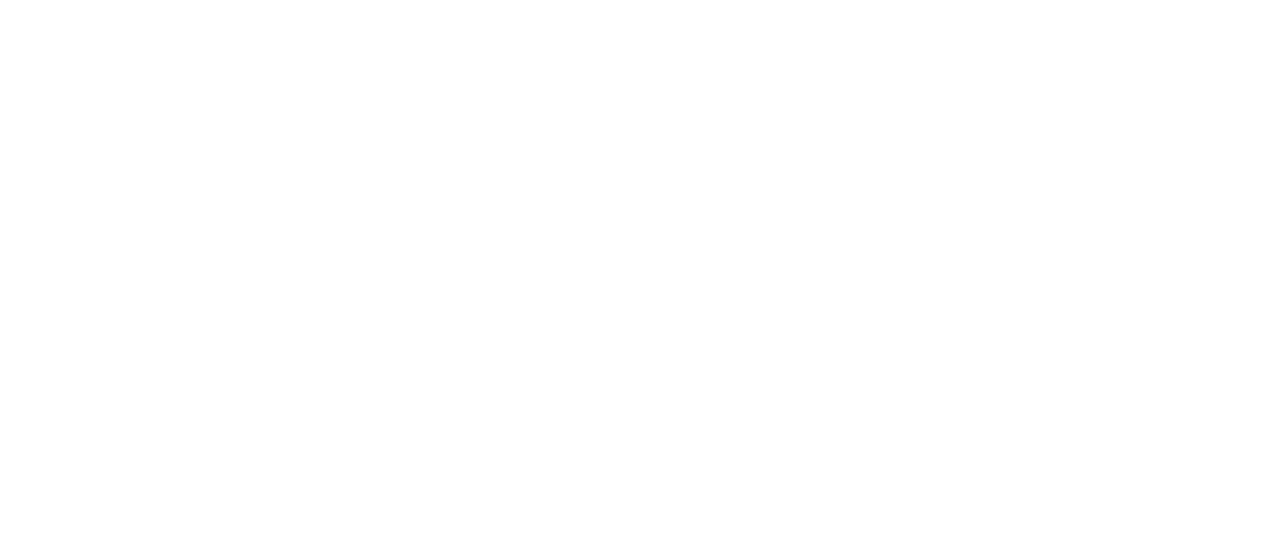
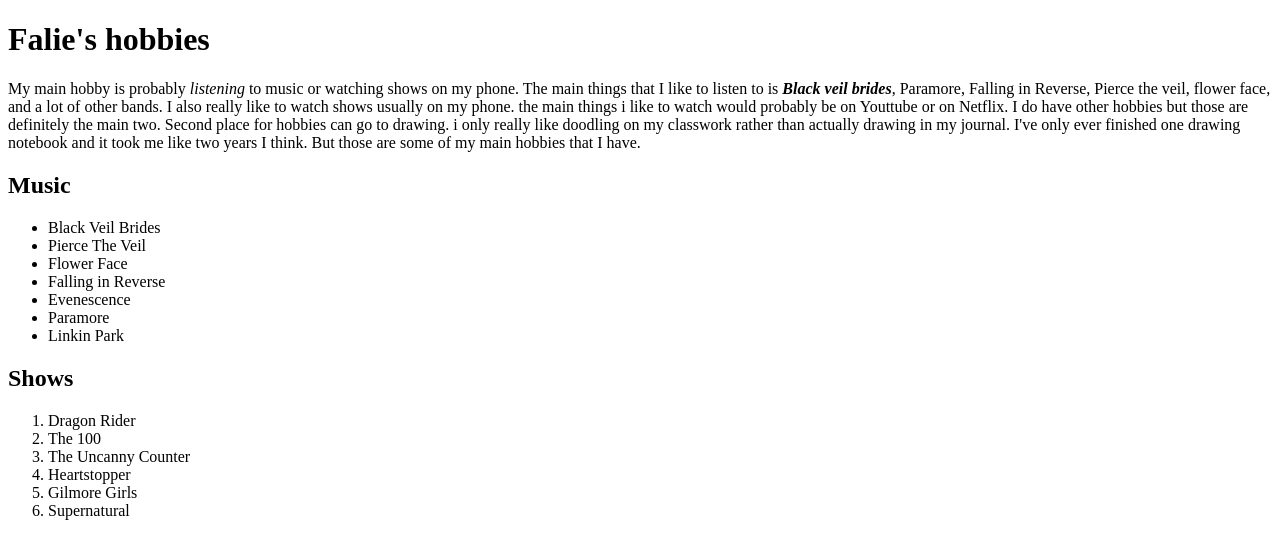
Before and after one commit to Valb0nes/html-practice, a plain HTML site: page index.html in a window 1280 px wide. Drawn offline with Linux system fonts and the light colour scheme.

Commit message:
added an unordered list and an ordered list  and a body paragraph

```diff
--- a/index.html
+++ b/index.html
@@ -6,6 +6,28 @@
     <title>Falie's favorite things</title>
 </head>
 <body>
+    <h1>Falie's hobbies</h1>
+  <p>My main hobby is probably <em>listening</em> to music or watching shows on my phone. The main things that I like to listen to is <em><strong>Black veil brides</strong></em>, Paramore, Falling in Reverse, Pierce the veil, flower face, and a lot of other bands. I also really like to watch shows usually on my phone. the main things i like to watch would probably be on Youttube or on Netflix. I do have other hobbies but those are definitely the main two. Second place for hobbies can go to drawing. i only really like doodling on my classwork rather than actually drawing in my journal. I've only ever finished one drawing notebook and it took me like two years I think. But those are some of my main hobbies that I have.</p>
 
+  <h2>Music</h2>
+<ul>
+    <li>Black Veil Brides</li>
+    <li>Pierce The Veil</li>
+    <li>Flower Face</li>
+    <li>Falling in Reverse</li>
+    <li>Evenescence</li>
+    <li>Paramore</li>
+    <li>Linkin Park</li>
+</ul>
+
+  <h2>Shows</h2>
+  <ol>
+    <li>Dragon Rider</li>
+    <li>The 100</li>
+    <li>The Uncanny Counter</li>
+    <li>Heartstopper</li>
+    <li>Gilmore Girls</li>
+    <li>Supernatural</li>
+  </ol>
 </body>
 </html>
```
